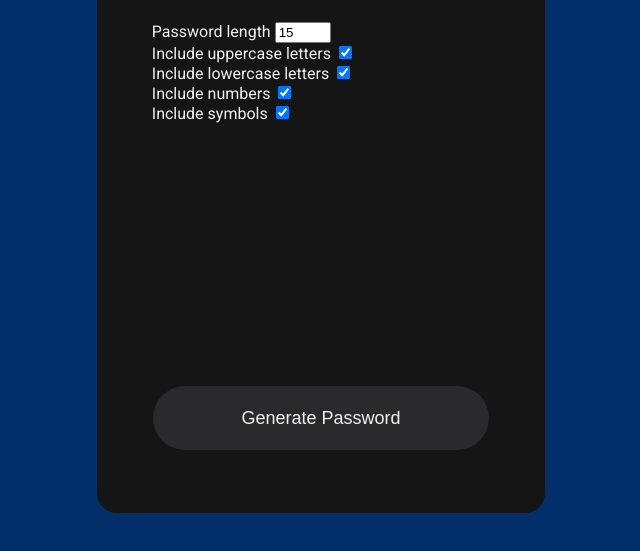
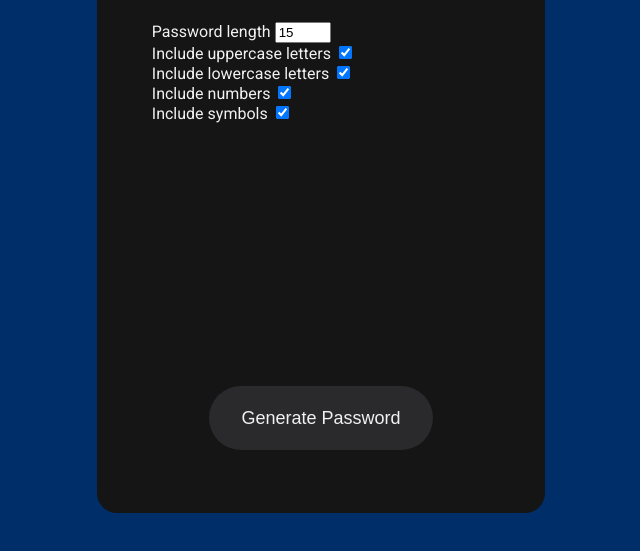
Before and after one commit to Sivarth91/PasswordGenerator, a website: page index.html in a window 1280 px wide. Shown: the part 177-728 px from the top of the page, without its empty margins (319-959 px from the left). Drawn offline with Linux system fonts and the light colour scheme.

Commit message:
fix: button responsive

```diff
--- a/styles.css
+++ b/styles.css
@@ -91,4 +91,8 @@ button {
     .settings {
         left: calc(10% + 10px);
     }
+
+    .generate-btn {
+        width: 50%;
+    }
 }
```
